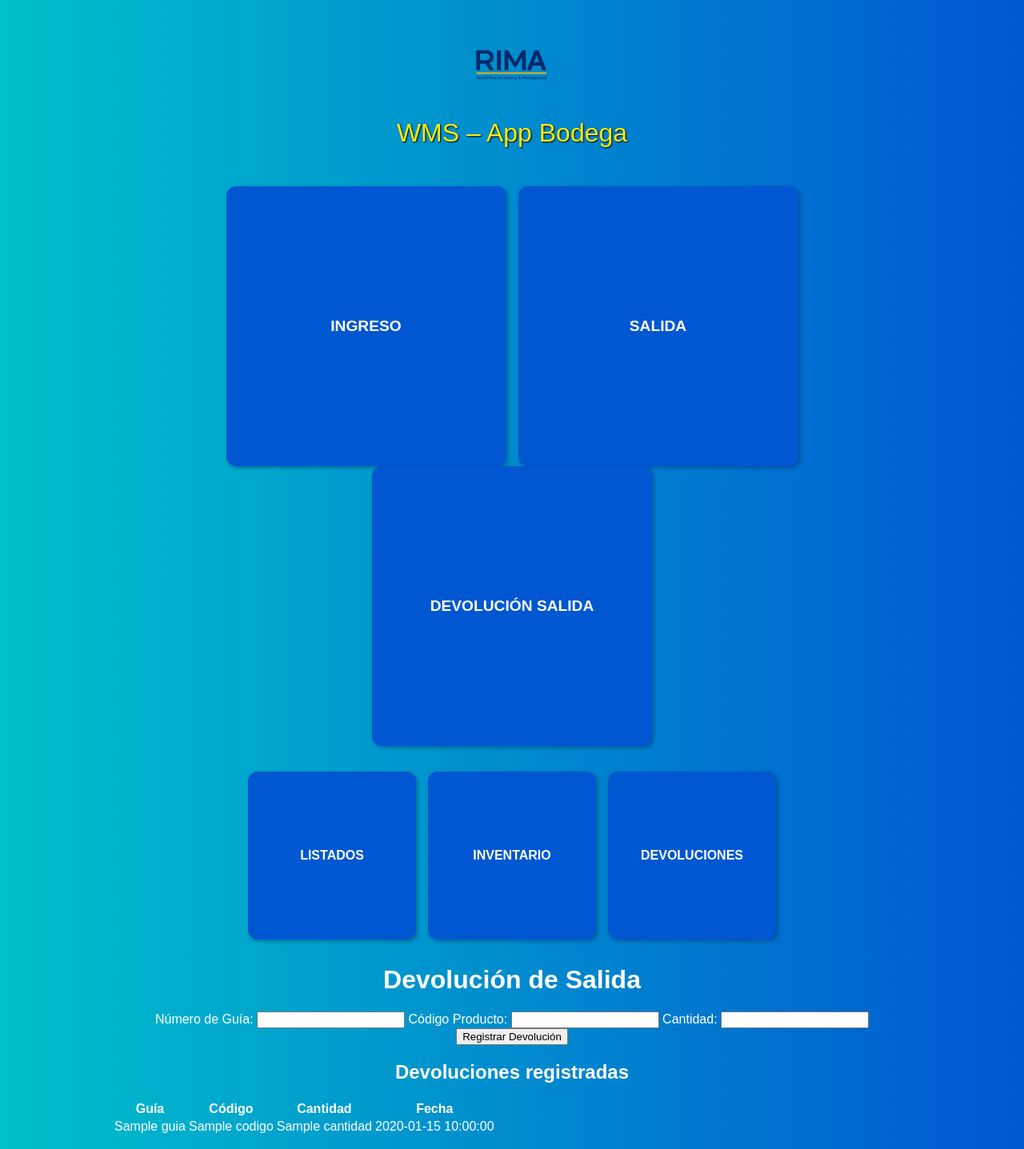
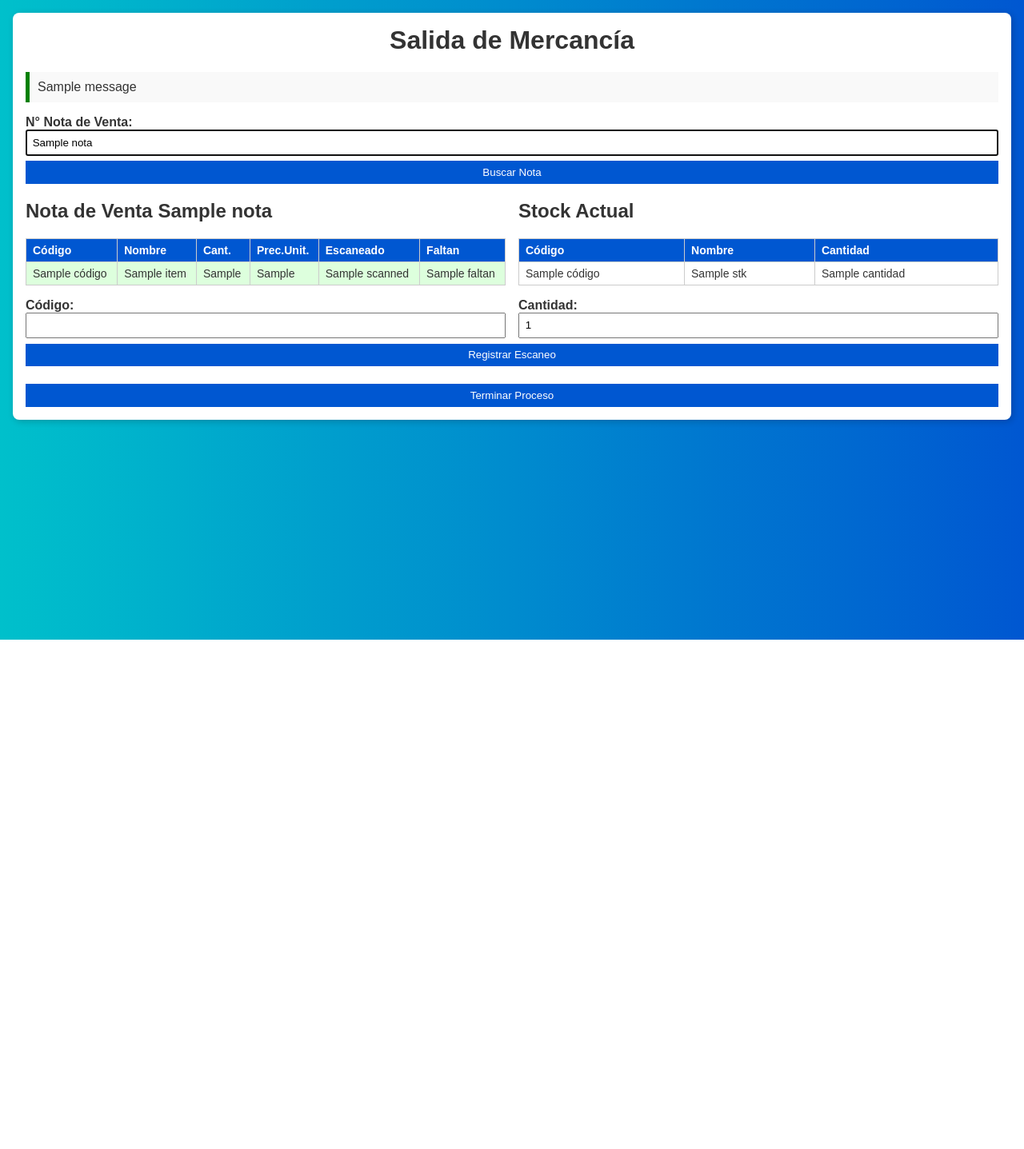
Before and after one commit to redofficeia-code/rima_v1, a Flask app: template templates/devoluciones_salida.html in a window 1280 px wide. Shown: the whole page at 80% size. After the commit the page ends 800 px from the top, so only its background shows below. Run offline with Flask 3, Linux system fonts and the light colour scheme; the template is opened without the code that fills it: most values are stand-ins (such as "Sample title", 1, 10 or a date in 2020); one stand-in notice (Sample message) is shown.

Commit message:
Aplica cambios en la plantilla devoluciones_salida.html

```diff
--- a/templates/devoluciones_salida.html
+++ b/templates/devoluciones_salida.html
@@ -1,34 +1,170 @@
-{% extends 'base.html' %}
+<!DOCTYPE HTML PUBLIC "-//W3C//DTD HTML 4.01 Transitional//EN"
+  "http://www.w3.org/TR/html4/loose.dtd">
+<html lang="es">
+<head>
+  <meta http-equiv="Content-Type" content="text/html; charset=UTF-8">
+  <title>Salida de Mercancía</title>
+  <style type="text/css">
+    body {
+      font-family: sans-serif;
+      background: linear-gradient(to right, #00c0cb, #0057d1);
+      margin: 0; padding: 0; color: #333;
+    }
+    .container {
+      width: 95%; max-width: 1650px;
+      margin: 1em auto; background: #fff;
+      border-radius: 8px; padding: 1em;
+      box-shadow: 2px 2px 8px rgba(0,0,0,0.2);
+    }
+    h1 { text-align: center; margin-top: 0; }
+    .flash-message {
+      padding: 10px; margin: 10px 0;
+      border-left: 5px solid; background: #f9f9f9;
+      text-align: left;
+    }
+    .flash-success { border-color: green; }
+    .flash-warning { border-color: orange; }
+    .flash-error, .flash-danger { border-color: red; }
 
-{% block content %}
-  <h1>Devolución de Salida</h1>
+    .row { display: flex; gap: 1em; flex-wrap: wrap; }
+    .col { flex: 1; overflow-x: auto; }
 
-  <form method="post">
-    <label>Número de Guía:</label>
-    <input type="text" name="guia" required>
-    <label>Código Producto:</label>
-    <input type="text" name="codigo" required>
-    <label>Cantidad:</label>
-    <input type="number" name="cantidad" min="1" required>
-    <button type="submit">Registrar Devolución</button>
+    table {
+      border-collapse: collapse; width: 100%;
+      margin-top: 1em; font-size: 14px;
+    }
+    th, td {
+      border: 1px solid #ccc; padding: 6px 8px;
+      text-align: left; white-space: nowrap;
+      overflow: hidden; text-overflow: ellipsis;
+    }
+    th { background: #0057d1; color: white; }
+
+    /* estados de escaneo */
+    .red-row td    { background: #fdd; }      /* nada escaneado */
+    .yellow-row td { background: #ffe680; }   /* parcialmente */
+    .green-row td  { background: #dfd; }      /* completado */
+
+    form { margin-top: 1em; }
+    input[type="text"], button, input[type="number"] {
+      padding: 0.5em; width: 100%; box-sizing: border-box;
+    }
+    button {
+      background: #0057d1; color: #fff;
+      border: none; cursor: pointer; margin-top: .5em;
+    }
+
+    .form-row { display: flex; gap: 1em; flex-wrap: wrap; }
+    .form-col { flex: 1 1 180px; }
+  </style>
+</head>
+<body>
+  <div class="container">
+    <h1>Salida de Mercancía</h1>
+
+    {% with messages = get_flashed_messages(with_categories=true) %}
+      {% if messages %}
+        {% for cat, msg in messages %}
+          <div class="flash-message flash-{{ cat }}">{{ msg }}</div>
+        {% endfor %}
+      {% endif %}
+    {% endwith %}
+
+    <!-- ── Buscar Nota de Venta ───────────────────────────────────────── -->
+    <form method="POST">
+      <input type="hidden" name="action" value="buscar_nv">
+      <label><strong>N° Nota de Venta:</strong>
+        <input type="text" name="nv" value="{{ nota|e }}" autofocus>
+      </label>
+      <button type="submit">Buscar Nota</button>
     </form>
 
-  {% if devoluciones %}
-    <h2>Devoluciones registradas</h2>
+    {% if nv_items %}
+    <div class="row">
+      <!-- ── IZQUIERDA: Nota de Venta ───────────────────────────────── -->
+      <div class="col">
+        <h2>Nota de Venta {{ nota }}</h2>
         <table>
           <thead>
-        <tr><th>Guía</th><th>Código</th><th>Cantidad</th><th>Fecha</th></tr>
+            <tr>
+              <th>Código</th>
+              <th>Nombre</th>
+              <th>Cant.</th>
+              <th>Prec.Unit.</th>
+              <th>Escaneado</th>
+              <th>Faltan</th>
+            </tr>
           </thead>
           <tbody>
-        {% for d in devoluciones %}
-          <tr>
-            <td>{{ d.guia }}</td>
-            <td>{{ d.codigo }}</td>
-            <td>{{ d.cantidad }}</td>
-            <td>{{ d.timestamp }}</td>
+            {% for item in nv_items %}
+            <tr class="
+              {% if item.scanned == 0 %}
+                red-row
+              {% elif item.scanned < item['Cant.'] %}
+                yellow-row
+              {% else %}
+                green-row
+              {% endif %}
+            ">
+              <td>{{ item['Código'] }}</td>
+              <td>{{ item['Nombre'] }}</td>
+              <td>{{ item['Cant.'] }}</td>
+              <td>{{ item['Prec.Unit.'] }}</td>
+              <td>{{ item.scanned }}</td>
+              <td>{{ item['Faltan'] }}</td>
             </tr>
             {% endfor %}
           </tbody>
         </table>
+      </div>
+
+      <!-- ── DERECHA: Stock Actual ──────────────────────────────────── -->
+      <div class="col">
+        <h2>Stock Actual</h2>
+        <table>
+          <thead>
+            <tr>
+              <th>Código</th>
+              <th>Nombre</th>
+              <th>Cantidad</th>
+            </tr>
+          </thead>
+          <tbody>
+            {% for stk in stock_items %}
+            <tr>
+              <td>{{ stk['Código'] }}</td>
+              <td>{{ stk['Nombre'] }}</td>
+              <td>{{ stk['Cantidad'] }}</td>
+            </tr>
+            {% endfor %}
+          </tbody>
+        </table>
+      </div>
+    </div>
+
+    <!-- ── Formulario de Escaneo ─────────────────────────────────────── -->
+    <form method="POST">
+      <input type="hidden" name="action" value="scan">
+      <div class="form-row">
+        <div class="form-col">
+          <label><strong>Código:</strong>
+            <input type="text" name="codigo" autofocus>
+          </label>
+        </div>
+        <div class="form-col">
+          <label><strong>Cantidad:</strong>
+            <input type="number" name="cantidad" value="1" min="1">
+          </label>
+        </div>
+      </div>
+      <button type="submit">Registrar Escaneo</button>
+    </form>
+
+    <!-- ── Botón para terminar el proceso ────────────────────────────── -->
+    <form method="GET" action="{{ url_for('finalizar_salida') }}">
+      <button type="submit">Terminar Proceso</button>
+    </form>
     {% endif %}
-{% endblock %}
+  </div>
+</body>
+</html>
```
Lines whose indentation alone changed are shown as unchanged.
